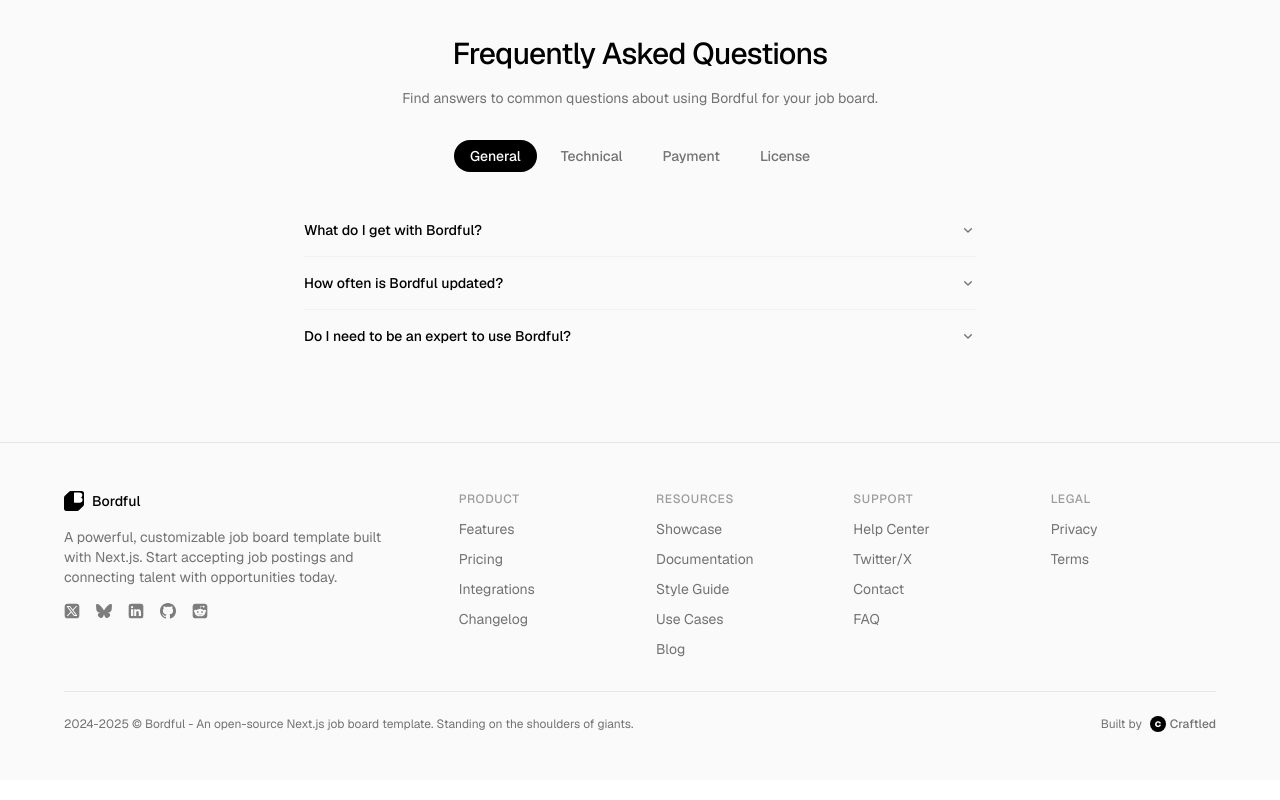
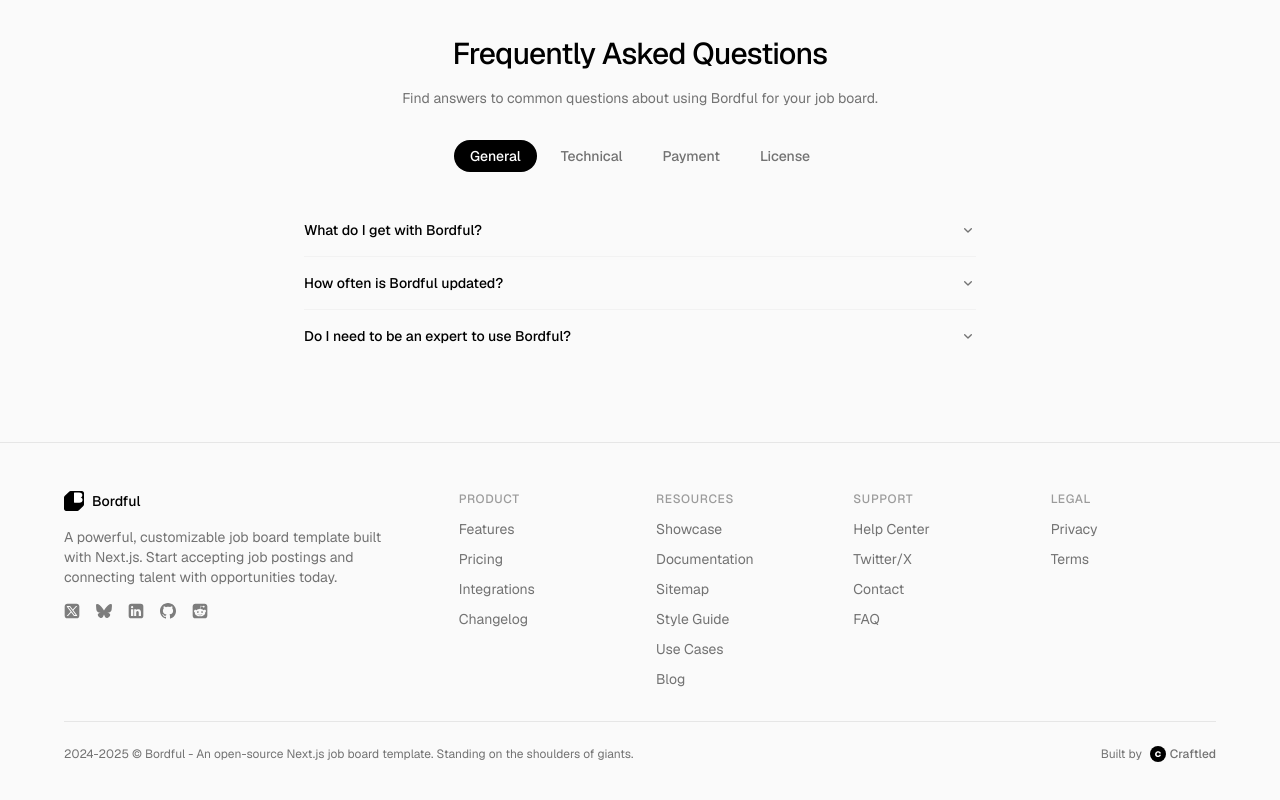
Before and after one commit to craftyme/bordful-marketing, a Next.js app: page / in a window 1280 px wide. Shown: the part 6645-7445 px from the top of the page. Built offline with nearby package versions, Linux system fonts and the light colour scheme.

Commit message:
Update site-footer.tsx

```diff
--- a/components/site-footer.tsx
+++ b/components/site-footer.tsx
@@ -22,7 +22,6 @@ const footerSections: FooterSection[] = [
       { href: "/features", label: "Features" },
       { href: "/pricing", label: "Pricing" },
       { href: "/docs/integrations", label: "Integrations" },
-
       { href: "https://demo.bordful.com/changelog", label: "Changelog" },
     ],
   },
@@ -31,6 +30,7 @@ const footerSections: FooterSection[] = [
     links: [
       { href: "/showcase", label: "Showcase" },
       { href: "/docs", label: "Documentation" },
+      { href: "/sitemap.xml", label: "Sitemap" },
       { href: "/style-guide", label: "Style Guide" },
       { href: "/use-cases", label: "Use Cases" },
       { href: "/blog", label: "Blog" },
```
